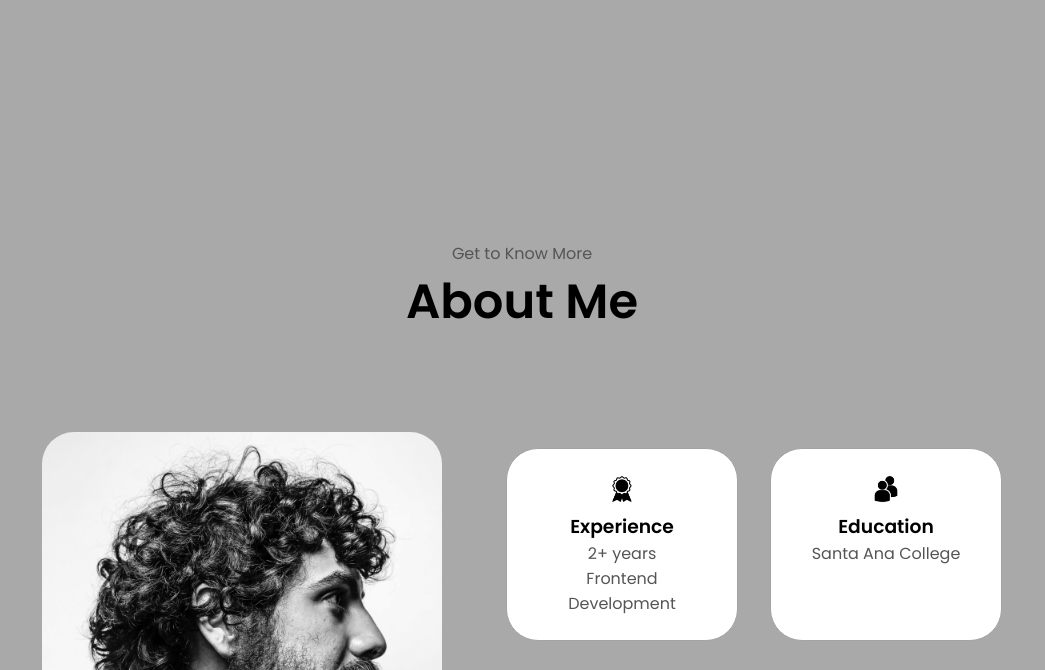
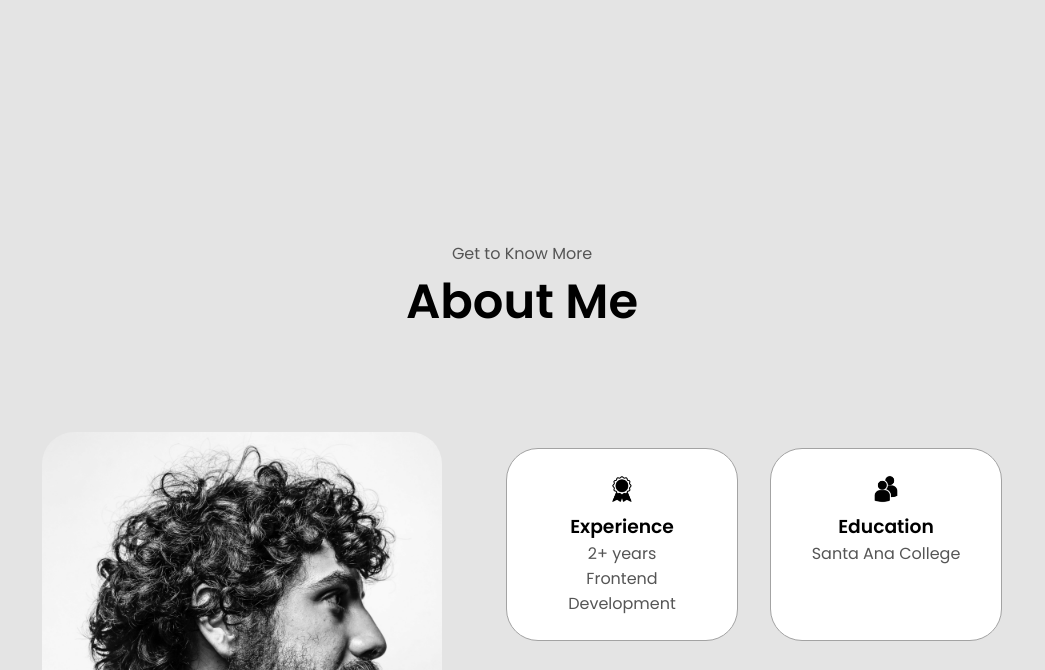
Before and after one commit to edwin-arana/htmlportfolio, a plain HTML site: page index.html in a window 1280 px wide. Shown: the part 687-1357 px from the top of the page, without its empty margins (118-1163 px from the left). Drawn offline with Linux system fonts and the light colour scheme.

Commit message:
Update style.css

```diff
--- a/style.css
+++ b/style.css
@@ -10,7 +10,7 @@
 
 body {
         font-family: "Poppins", sans-serif;
-         background-color: #808080ab;
+         background-color: #80808036;
 
 }
 
```
